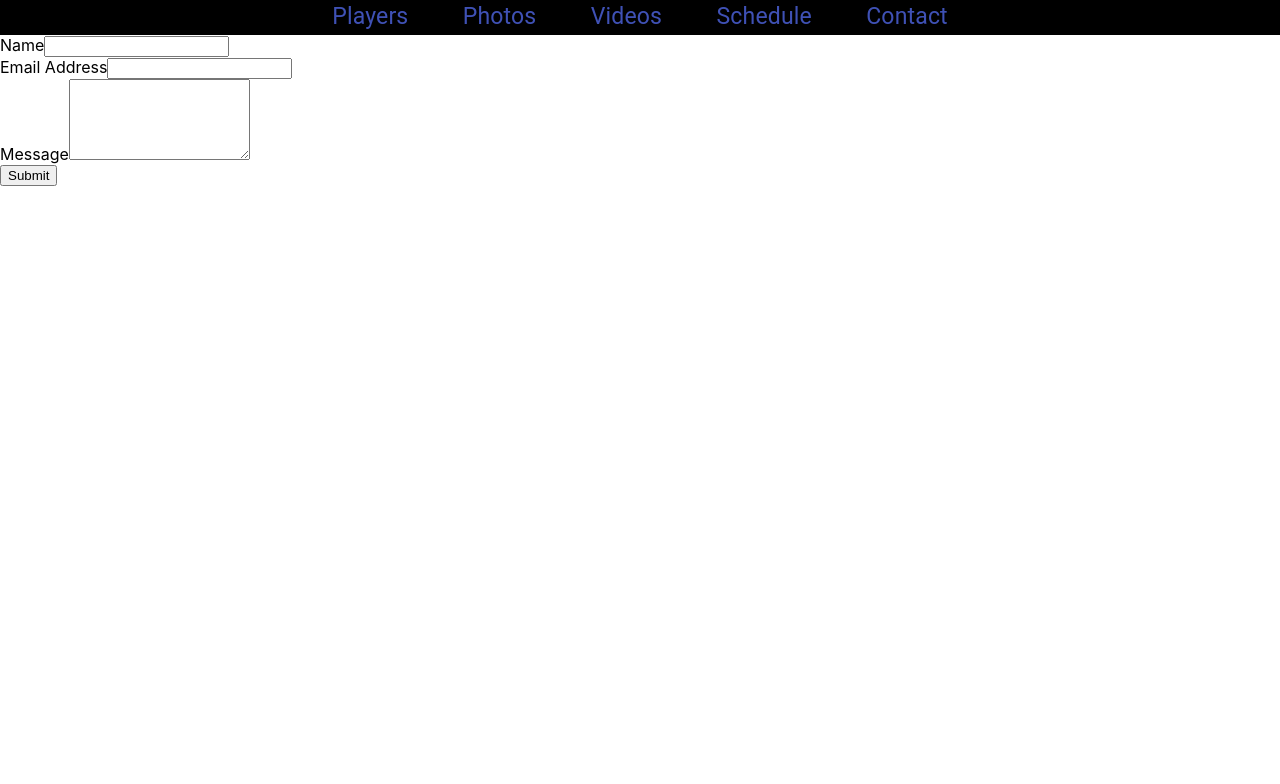
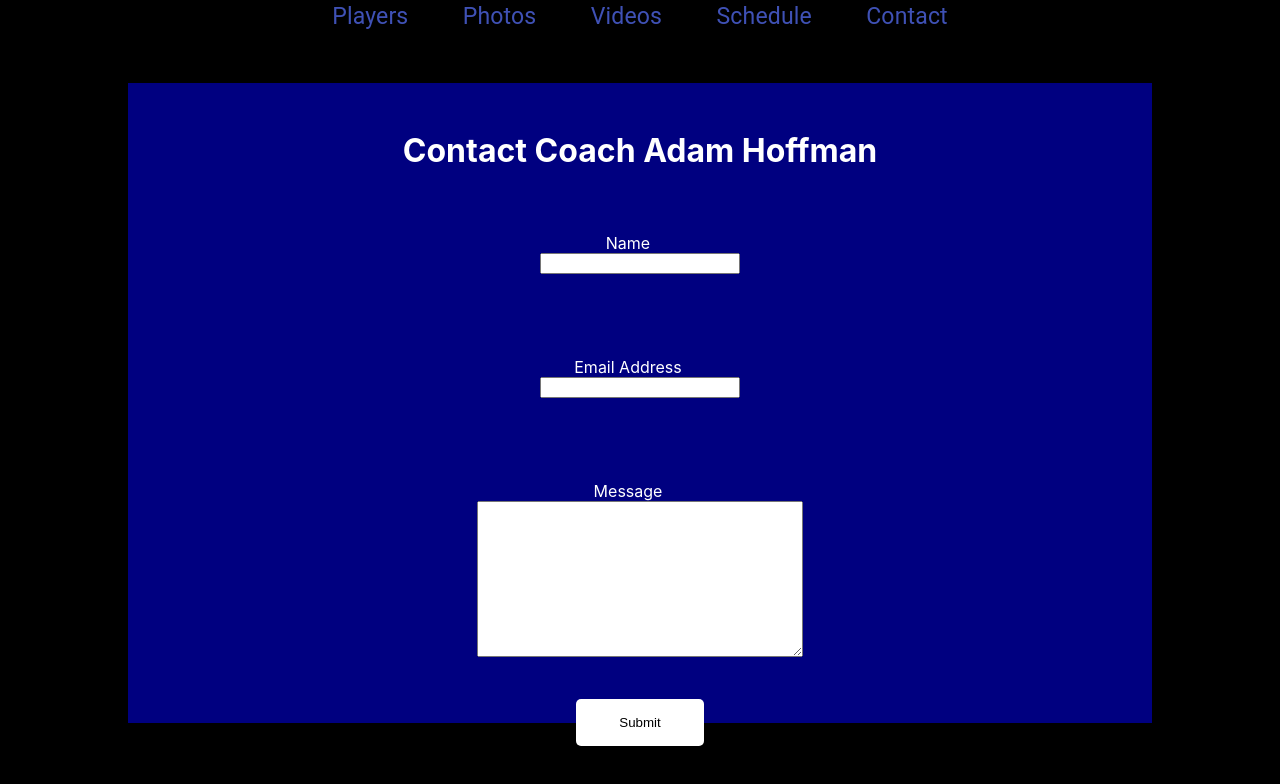
Before and after one commit to AdamHoffma/softball_stats, a React (Create React App) app in the folder client/: page /contact in a window 1280 px wide. Shown: the top 784 px of the page. Built offline with nearby package versions, Linux system fonts and the light colour scheme.

Commit message:
styled contact form

```diff
--- a/client/src/Components/contact/contact.css
+++ b/client/src/Components/contact/contact.css
@@ -0,0 +1,60 @@
+.contactbody {
+    background-color: black;
+    height: 100vh;
+    display: flex;
+    justify-content: center;
+}
+.contactinnerbody {
+    width: 80%;
+    background-color: navy;
+    display: flex;
+    height: 80vh;
+    flex-direction: column;
+    margin-top: 3rem;
+}
+
+.contactheader {
+    text-align: center;
+    color: white;
+    margin-top: 3rem;
+}
+
+#contactform {
+    width: 25vw;
+    align-self: center;
+    display: flex;
+    flex-direction: column;
+}
+
+.formgroup {
+    margin-top: 2.6rem;
+    margin-bottom: 2.6rem;
+    display: flex;
+    flex-direction: column;
+    text-align: center;
+}
+
+label {
+    color: white;
+    margin-right: 1.5rem;
+}
+
+.formcontrol {
+    width: 60%;
+    align-self: center;
+}
+
+.textareainput {
+    width: 100%
+}
+
+.btn {
+    width: 40%;
+    padding: 1rem;
+    border-radius: 5px;
+    border: none;
+    color: black;
+    cursor: pointer;
+    background-color: white;
+    align-self: center;
+}
--- a/client/src/Components/contact/contact.js
+++ b/client/src/Components/contact/contact.js
@@ -1,5 +1,6 @@
 import React, { useState, useEffect } from 'react'
 import axios from 'axios'
+import "./contact.css"
 
 
 const Contact = () => {
@@ -36,6 +37,8 @@ const Contact = () => {
 
     return (
         <div className='contactbody'>
+            <div className="contactinnerbody">
+                <h1 className="contactheader">Contact Coach Adam Hoffman</h1>
                 <form id="contactform" onSubmit={handleSubmit} method="POST">
                     <div className="formgroup">
                         <label htmlFor="name">Name</label>
@@ -47,10 +50,11 @@ const Contact = () => {
                     </div>
                     <div className="formgroup">
                         <label htmlFor="message">Message</label>
-                    <textarea name="message" className="formcontrol" rows="5"  value={state.message} onChange={changeHandler} />
+                        <textarea name="message" className="formcontrol textareainput" rows="10" value={state.message} onChange={changeHandler} />
                     </div>
                     <button type="submit" className="btn">Submit</button>
                 </form>
+            </div>
         </div>
     )
 }
```
Lines whose indentation alone changed are shown as unchanged.
